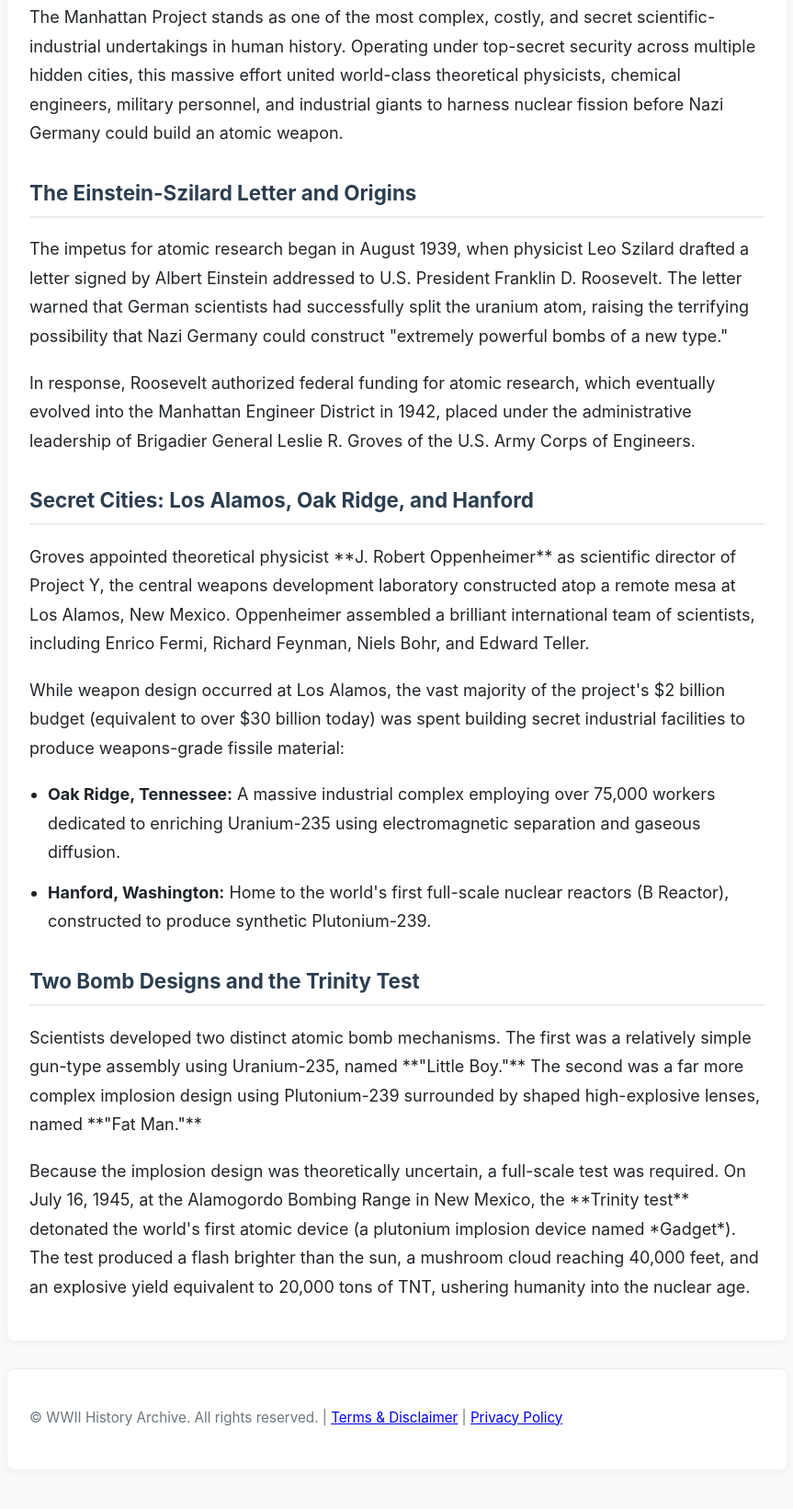
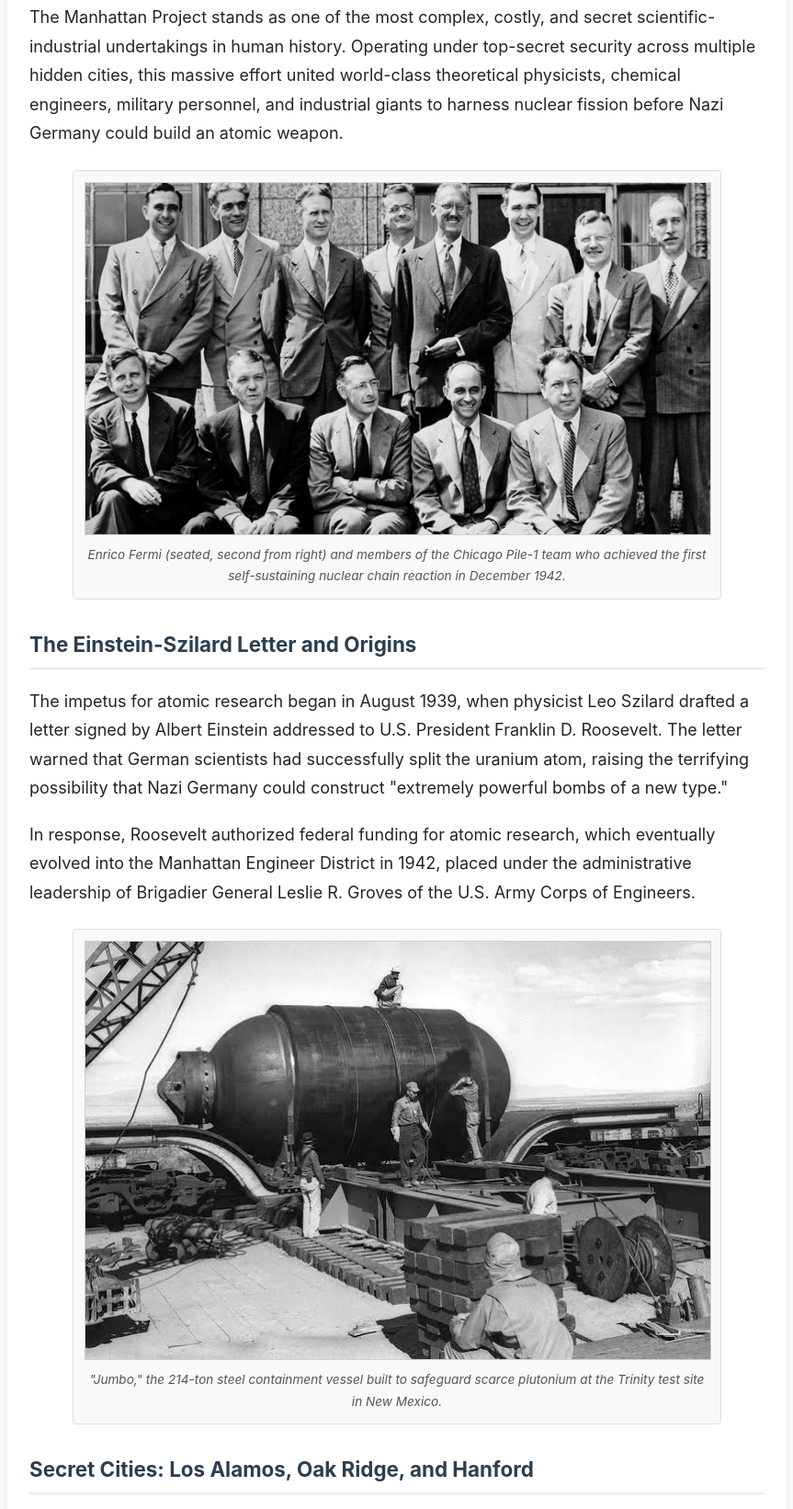
Before and after one commit to THmoney/theww2archive, a plain HTML site: page manhattan-project.html in a window 1280 px wide. Shown: the part 235-1876 px from the top of the page at 92% size, without its empty margins (208-1071 px from the left). Before the commit the page ends 1849 px from the top, so only its background shows below. Drawn offline with Linux system fonts and the light colour scheme.

Commit message:
Add Chicago Pile-1, Jumbo, and Trinity Gadget figures to Manhattan Project article

```diff
--- a/manhattan-project.html
+++ b/manhattan-project.html
@@ -22,11 +22,21 @@
 
             <p>The Manhattan Project stands as one of the most complex, costly, and secret scientific-industrial undertakings in human history. Operating under top-secret security across multiple hidden cities, this massive effort united world-class theoretical physicists, chemical engineers, military personnel, and industrial giants to harness nuclear fission before Nazi Germany could build an atomic weapon.</p>
 
-            <h2>The Einstein-Szilard Letter and Origins</h2>
+            <figure class="archive-figure">
+    <img src="images/manhattan-chicago-pile-team.jpg" alt="Manhattan Project scientists including Enrico Fermi from the Chicago Pile-1 reactor team.">
+    <figcaption>Enrico Fermi (seated, second from right) and members of the Chicago Pile-1 team who achieved the first self-sustaining nuclear chain reaction in December 1942.</figcaption>
+</figure>
+
+<h2>The Einstein-Szilard Letter and Origins</h2>
             <p>The impetus for atomic research began in August 1939, when physicist Leo Szilard drafted a letter signed by Albert Einstein addressed to U.S. President Franklin D. Roosevelt. The letter warned that German scientists had successfully split the uranium atom, raising the terrifying possibility that Nazi Germany could construct "extremely powerful bombs of a new type."</p>
             <p>In response, Roosevelt authorized federal funding for atomic research, which eventually evolved into the Manhattan Engineer District in 1942, placed under the administrative leadership of Brigadier General Leslie R. Groves of the U.S. Army Corps of Engineers.</p>
 
-            <h2>Secret Cities: Los Alamos, Oak Ridge, and Hanford</h2>
+            <figure class="archive-figure">
+    <img src="images/manhattan-jumbo-vessel.jpg" alt="The massive steel Jumbo containment vessel transported at the Trinity test site in New Mexico.">
+    <figcaption>"Jumbo," the 214-ton steel containment vessel built to safeguard scarce plutonium at the Trinity test site in New Mexico.</figcaption>
+</figure>
+
+<h2>Secret Cities: Los Alamos, Oak Ridge, and Hanford</h2>
             <p>Groves appointed theoretical physicist **J. Robert Oppenheimer** as scientific director of Project Y, the central weapons development laboratory constructed atop a remote mesa at Los Alamos, New Mexico. Oppenheimer assembled a brilliant international team of scientists, including Enrico Fermi, Richard Feynman, Niels Bohr, and Edward Teller.</p>
             <p>While weapon design occurred at Los Alamos, the vast majority of the project's $2 billion budget (equivalent to over $30 billion today) was spent building secret industrial facilities to produce weapons-grade fissile material:</p>
             <ul>
@@ -34,7 +44,12 @@
                 <li><strong>Hanford, Washington:</strong> Home to the world's first full-scale nuclear reactors (B Reactor), constructed to produce synthetic Plutonium-239.</li>
             </ul>
 
-            <h2>Two Bomb Designs and the Trinity Test</h2>
+            <figure class="archive-figure">
+    <img src="images/manhattan-trinity-gadget.jpg" alt="The Gadget implosion nuclear test device wired inside the Trinity shot tower in July 1945.">
+    <figcaption>The "Gadget" plutonium implosion device wired at the top of the Trinity test tower in July 1945.</figcaption>
+</figure>
+
+<h2>Two Bomb Designs and the Trinity Test</h2>
             <p>Scientists developed two distinct atomic bomb mechanisms. The first was a relatively simple gun-type assembly using Uranium-235, named **"Little Boy."** The second was a far more complex implosion design using Plutonium-239 surrounded by shaped high-explosive lenses, named **"Fat Man."**</p>
             <p>Because the implosion design was theoretically uncertain, a full-scale test was required. On July 16, 1945, at the Alamogordo Bombing Range in New Mexico, the **Trinity test** detonated the world's first atomic device (a plutonium implosion device named *Gadget*). The test produced a flash brighter than the sun, a mushroom cloud reaching 40,000 feet, and an explosive yield equivalent to 20,000 tons of TNT, ushering humanity into the nuclear age.</p>
         </article>
```
Also changed, not shown: images/manhattan-chicago-pile-team.jpg (added), images/manhattan-jumbo-vessel.jpg (added), images/manhattan-trinity-gadget.jpg (added).
